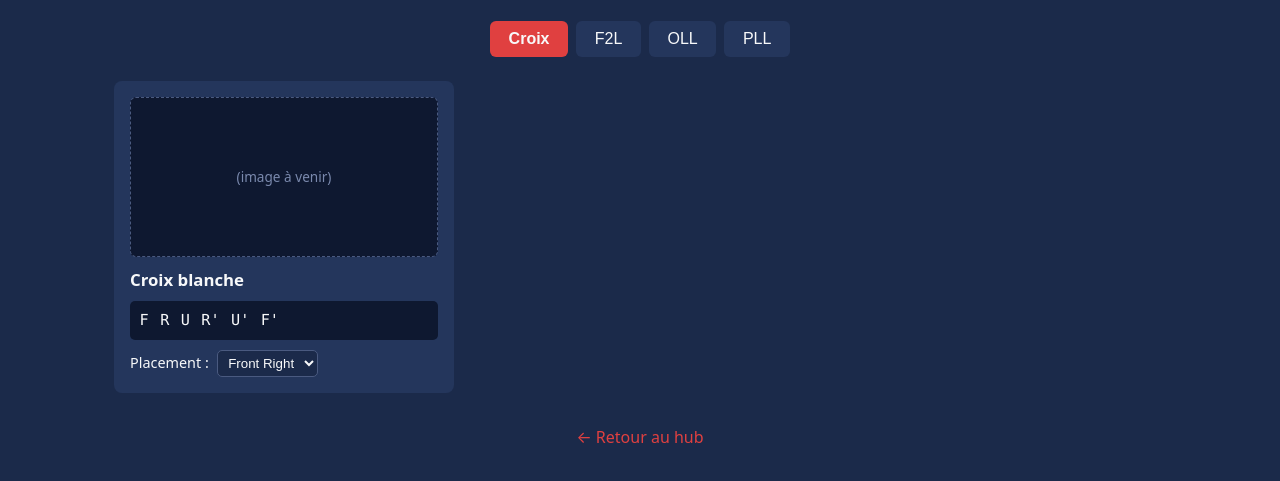
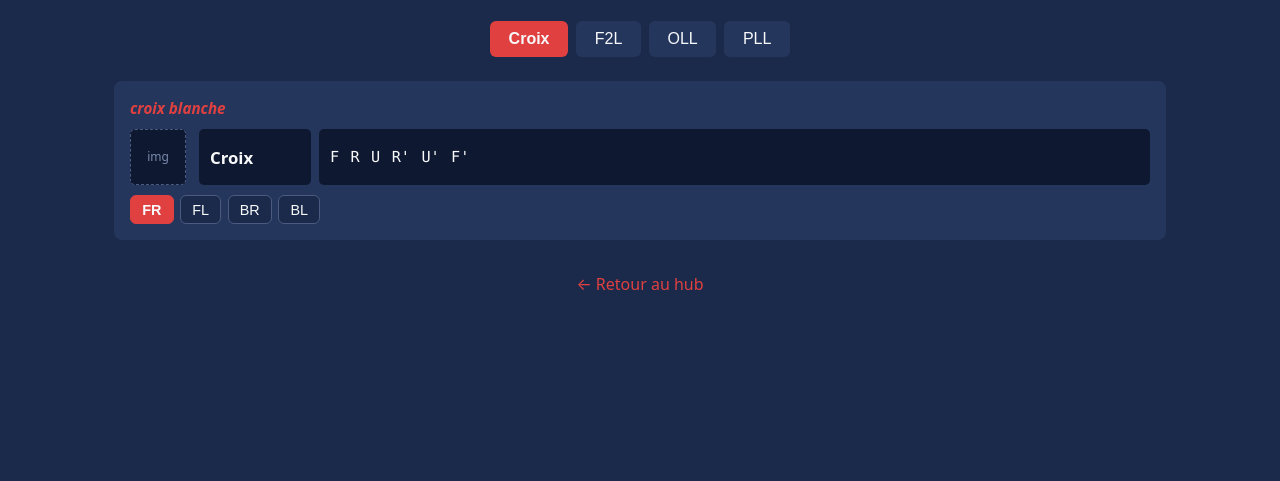
Before and after one commit to lucaslegall866/rubikscube-cfop, a plain HTML site: page index.html in a window 1280 px wide. Shown: the part 103-584 px from the top of the page. Drawn offline with Linux system fonts and the light colour scheme.

Commit message:
mise à jour visuelle après premier jet de claude

```diff
--- a/script.js
+++ b/script.js
@@ -1,28 +1,62 @@
 // ---- Tes données de formules ----
-// placementDefaut : "FR" (front right), "FL", "BR" ou "BL"
-// image : chemin vers ton fichier, ou null tant que tu n'as pas l'image
+// nomSimple  : nom court (ex. "F2L 1")
+// nomDetail  : nom détaillé (ex. "paire basique") — peut être ""
+// baseImage  : préfixe du fichier image (ex. "F2L-1"). Le code de placement
+//              et ".png" sont ajoutés automatiquement -> assets/images/F2L-1-FR.png
+//              Mettre null tant que tu n'as pas d'images.
+// placementDefaut : "FR", "FL", "BR" ou "BL"
+// variantes  : la formule pour chaque placement.
+const IMG_DIR = "assets/images/";
+const IMG_EXT = ".png";
+
 const formules = {
   croix: [
-    { nom: "Croix blanche", formule: "F R U R' U' F'", placementDefaut: "FR", image: null },
+    {
+      nomSimple: "Croix", nomDetail: "croix blanche", baseImage: null, placementDefaut: "FR",
+      variantes: {
+        FR: "F R U R' U' F'",
+        FL: "F' L' U' L U F",
+        BR: "B R U R' U' B'",
+        BL: "B' L' U' L U B",
+      },
+    },
   ],
   f2l: [
-    { nom: "F2L 1 — paire basique", formule: "U R U' R'", placementDefaut: "FR", image: null },
-    { nom: "F2L 2", formule: "U' F' U F", placementDefaut: "FL", image: null },
+    {
+      nomSimple: "F2L 1", nomDetail: "paire basique", baseImage: null, placementDefaut: "FR",
+      variantes: {
+        FR: "U R U' R'",
+        FL: "U' L' U L",
+        BR: "U' R' U R",
+        BL: "U L U' L'",
+      },
+    },
   ],
   oll: [
-    { nom: "OLL 21 — Sune", formule: "R U R' U R U2 R'", placementDefaut: "FR", image: null },
+    {
+      nomSimple: "OLL 21", nomDetail: "Sune", baseImage: null, placementDefaut: "FR",
+      variantes: {
+        FR: "R U R' U R U2 R'",
+        FL: "L' U' L U' L' U2 L",
+        BR: "R U R' U R U2 R'",
+        BL: "L' U' L U' L' U2 L",
+      },
+    },
   ],
   pll: [
-    { nom: "PLL — T-Perm", formule: "R U R' U' R' F R2 U' R' U' R U R' F'", placementDefaut: "FR", image: null },
+    {
+      nomSimple: "PLL", nomDetail: "T-Perm", baseImage: null, placementDefaut: "FR",
+      variantes: {
+        FR: "R U R' U' R' F R2 U' R' U' R U R' F'",
+        FL: "L' U' L U L F' L2 U L U L' U' L F",
+        BR: "R U R' U' R' F R2 U' R' U' R U R' F'",
+        BL: "L' U' L U L F' L2 U L U L' U' L F",
+      },
+    },
   ],
 };
 
-const PLACEMENTS = {
-  FR: "Front Right",
-  FL: "Front Left",
-  BR: "Back Right",
-  BL: "Back Left",
-};
+const PLACEMENTS = { FR: "FR", FL: "FL", BR: "BR", BL: "BL" };
 
 const contenu = document.getElementById("contenu");
 const onglets = document.querySelectorAll(".onglet");
@@ -31,45 +65,75 @@ function creerCarte(f) {
   const carte = document.createElement("div");
   carte.className = "carte";
 
-  // Image ou placeholder
-  if (f.image) {
-    const img = document.createElement("img");
-    img.src = f.image;
-    img.alt = f.nom;
-    carte.appendChild(img);
-  } else {
-    const ph = document.createElement("div");
-    ph.className = "placeholder";
-    ph.textContent = "(image à venir)";
-    carte.appendChild(ph);
+  // --- Ligne 1 : nom détaillé (au-dessus) ---
+  if (f.nomDetail) {
+    const detail = document.createElement("div");
+    detail.className = "nom-detail";
+    detail.textContent = f.nomDetail;
+    carte.appendChild(detail);
   }
 
-  const titre = document.createElement("h3");
-  titre.textContent = f.nom;
-  carte.appendChild(titre);
+  // --- Ligne 2 : image · rectangle (nom simple + formule) ---
+  const ligne = document.createElement("div");
+  ligne.className = "ligne-haut";
 
-  const formule = document.createElement("div");
+  const img = document.createElement("img");
+  img.className = "vignette";
+  img.alt = f.nomSimple;
+  ligne.appendChild(img);
+
+  const ph = document.createElement("div");
+  ph.className = "placeholder";
+  ph.textContent = "img";
+  ligne.appendChild(ph);
+
+  const rect = document.createElement("div");
+  rect.className = "rectangle";
+
+  const nomSimple = document.createElement("span");
+  nomSimple.className = "nom-simple";
+  nomSimple.textContent = f.nomSimple;
+  rect.appendChild(nomSimple);
+
+  const formule = document.createElement("span");
   formule.className = "formule";
-  formule.textContent = f.formule;
-  carte.appendChild(formule);
+  rect.appendChild(formule);
 
-  // Sélecteur de placement
-  const placement = document.createElement("div");
-  placement.className = "placement";
-  const label = document.createElement("span");
-  label.textContent = "Placement :";
-  const select = document.createElement("select");
+  ligne.appendChild(rect);
+  carte.appendChild(ligne);
+
+  // --- Ligne 3 : boutons de placement ---
+  const groupe = document.createElement("div");
+  groupe.className = "placement-boutons";
+  const boutons = {};
   for (const [code, texte] of Object.entries(PLACEMENTS)) {
-    const opt = document.createElement("option");
-    opt.value = code;
-    opt.textContent = texte;
-    if (code === f.placementDefaut) opt.selected = true;
-    select.appendChild(opt);
+    const btn = document.createElement("button");
+    btn.className = "btn-placement";
+    btn.textContent = texte;
+    btn.addEventListener("click", () => appliquer(code));
+    groupe.appendChild(btn);
+    boutons[code] = btn;
   }
-  placement.appendChild(label);
-  placement.appendChild(select);
-  carte.appendChild(placement);
+  carte.appendChild(groupe);
 
+  // --- Applique un placement : met à jour formule + image + bouton actif ---
+  function appliquer(code) {
+    formule.textContent = f.variantes[code] || "(à définir)";
+
+    if (f.baseImage) {
+      img.src = IMG_DIR + f.baseImage + "-" + code + IMG_EXT;
+      img.style.display = "";
+      ph.style.display = "none";
+    } else {
+      img.style.display = "none";
+      ph.style.display = "";
+    }
+
+    Object.values(boutons).forEach((b) => b.classList.remove("actif"));
+    boutons[code].classList.add("actif");
+  }
+
+  appliquer(f.placementDefaut); // état initial
   return carte;
 }
 
@@ -86,4 +150,4 @@ onglets.forEach((btn) => {
   });
 });
 
-afficher("croix"); // vue initiale
+afficher("croix");
--- a/style.css
+++ b/style.css
@@ -41,9 +41,10 @@ h1 { font-size: 2rem; }
 .onglet:hover { border-color: var(--accent); }
 .onglet.actif { background: var(--accent); font-weight: 600; }
 
+/* Les cartes s'empilent verticalement */
 #contenu {
-  display: grid;
-  grid-template-columns: repeat(auto-fill, minmax(260px, 1fr));
+  display: flex;
+  flex-direction: column;
   gap: 1rem;
 }
 
@@ -56,36 +57,99 @@ h1 { font-size: 2rem; }
   gap: 0.6rem;
 }
 
-.carte img {
-  width: 100%;
-  height: 160px;
-  object-fit: contain;
-  background: #fff;
-  border-radius: 6px;
+/* Ligne 1 : nom détaillé, au-dessus */
+.nom-detail {
+  color: var(--accent);
+  font-size: 0.95rem;
+  font-style: italic;
+  font-weight: 600;
 }
 
-.carte .placeholder {
-  width: 100%;
-  height: 160px;
+/* Ligne 2 : image + rectangle dans la continuité horizontale */
+.ligne-haut {
+  display: flex;
+  align-items: stretch;
+  gap: 0.8rem;
+}
+
+.vignette,
+.ligne-haut .placeholder {
+  width: 56px;
+  height: 56px;
+  flex-shrink: 0;
+  border-radius: 5px;
+  object-fit: contain;
+}
+
+.vignette { background: #fff; }
+
+.ligne-haut .placeholder {
   display: flex;
   align-items: center;
   justify-content: center;
   background: #0e1830;
   border: 1px dashed #4a5a80;
-  border-radius: 6px;
   color: #7a89ad;
-  font-size: 0.85rem;
+  font-size: 0.75rem;
 }
 
-.carte h3 { font-size: 1.05rem; }
+/* Conteneur : deux cases côte à côte, avec un écart entre elles */
+.rectangle {
+  flex: 1;
+  display: flex;
+  flex-direction: row;
+  align-items: stretch;
+  gap: 0.5rem;
+  background: transparent;   /* plus de fond commun */
+  padding: 0;
+}
+
+/* Case 1 : nom simple */
+.nom-simple {
+  font-weight: 600;
+  font-size: 1.05rem;
+  width: 7rem;          /* largeur fixe, indépendante de la police */
+  flex-shrink: 0;
+  display: flex;
+  align-items: center;
+  white-space: nowrap;  /* interdit le passage à la ligne */
+  background: #0e1830;
+  border-radius: 5px;
+  padding: 0.5rem 0.7rem;
+}
+
+/* Case 2 : formule */
 .formule {
+  flex: 1;
+  display: flex;
+  align-items: center;
   font-family: ui-monospace, "SF Mono", Menlo, monospace;
-  background: #0e1830;
-  padding: 0.5rem 0.6rem;
-  border-radius: 5px;
   font-size: 0.95rem;
   word-spacing: 0.15em;
+  color: var(--clair);
+  background: #0e1830;
+  border-radius: 5px;
+  padding: 0.5rem 0.7rem;
 }
+
+/* Ligne 3 : boutons de placement, même look que les onglets */
+.placement-boutons {
+  display: flex;
+  gap: 0.4rem;
+  flex-wrap: wrap;
+}
+
+.btn-placement {
+  background: var(--bg);
+  color: var(--clair);
+  border: 1px solid #4a5a80;
+  padding: 0.35rem 0.7rem;
+  border-radius: 6px;
+  cursor: pointer;
+  font-size: 0.9rem;
+}
+.btn-placement:hover { border-color: var(--accent); }
+.btn-placement.actif { background: var(--accent); border-color: var(--accent); font-weight: 600; }
 
 .placement { display: flex; align-items: center; gap: 0.5rem; font-size: 0.9rem; }
 .placement select {
```
Also changed, not shown: 1 other file.
